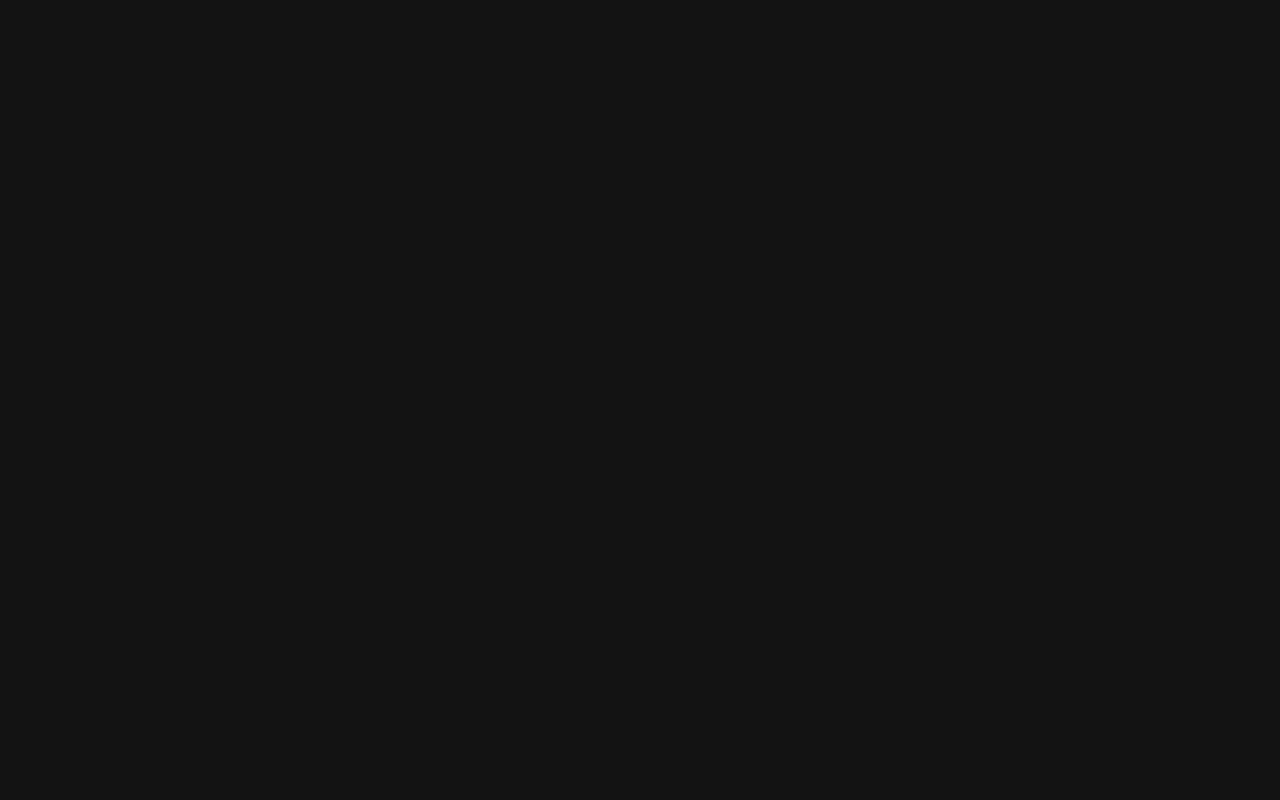
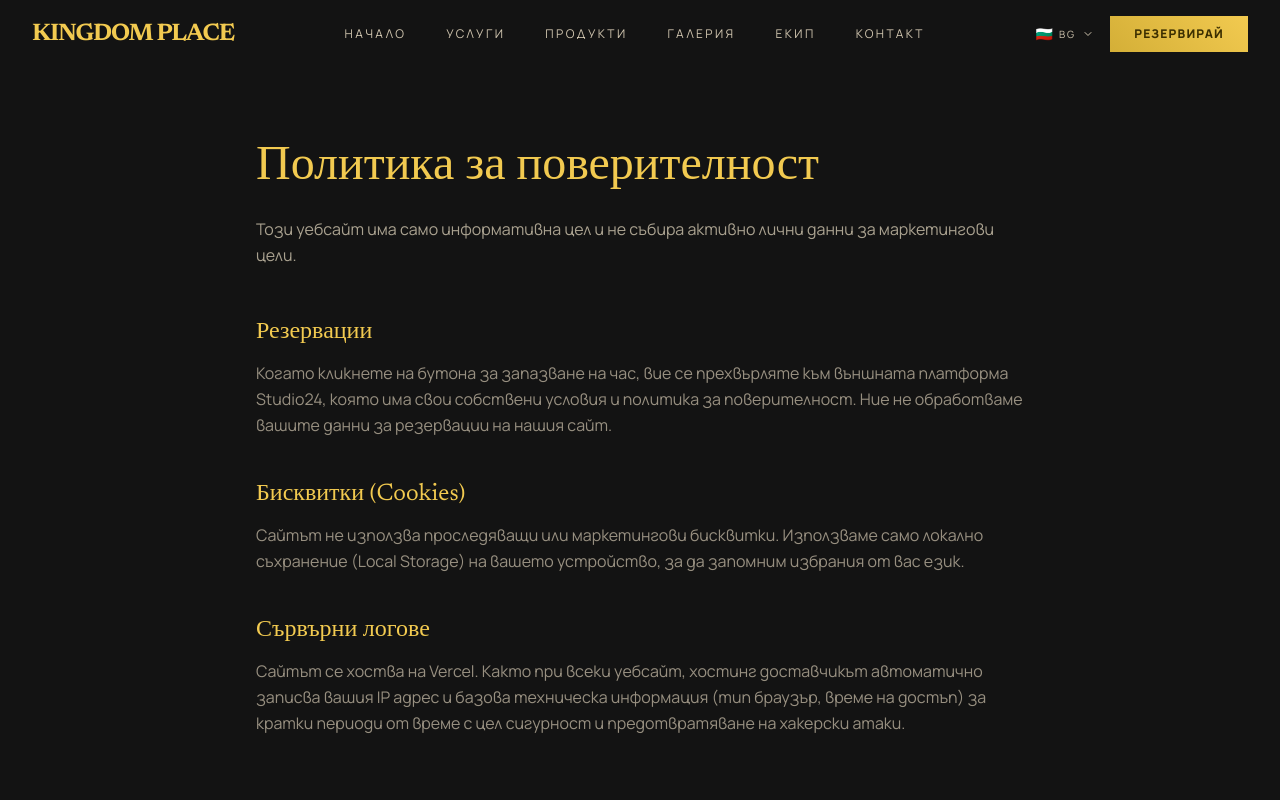
Before and after one commit to ktodorov12/kingdom-place, a React (Vite) app: page /privacy in a window 1280 px wide. Before the commit this address had no page. Shown: the top 800 px of the page. Built offline with nearby package versions, Linux system fonts and the light colour scheme.

Commit message:
feat: add Privacy Policy page and integrate into routing; update footer and translations

```diff
--- a/src/App.tsx
+++ b/src/App.tsx
@@ -9,6 +9,7 @@ import Gallery from "./pages/Gallery";
 import Team from "./pages/Team";
 import Contact from "./pages/Contact";
 import Products from "./pages/Products";
+import PrivacyPolicy from "./pages/PrivacyPolicy";
 
 export default function App() {
   return (
@@ -25,6 +26,7 @@ export default function App() {
               <Route path="products" element={<Products />} />
               <Route path="team" element={<Team />} />
               <Route path="contact" element={<Contact />} />
+              <Route path="privacy" element={<PrivacyPolicy />} />
             </Route>
           </Routes>
         </BrowserRouter>
--- a/src/components/Footer.tsx
+++ b/src/components/Footer.tsx
@@ -60,6 +60,11 @@ export default function Footer() {
           <p className="pt-6 text-[10px] tracking-[0.3em] uppercase text-on-surface-variant/40">
             {t.footer.copyright}
           </p>
+          <Link
+            to="/privacy"
+            className="block text-[10px] tracking-[0.2em] uppercase text-on-surface-variant/80 hover:text-primary transition-all">
+            {t.footer.privacyPolicy}
+          </Link>
         </div>
       </div>
     </footer>
--- a/src/locales/bg.ts
+++ b/src/locales/bg.ts
@@ -167,6 +167,7 @@ const bg = {
     studio24Booking: "Резервация в Studio24",
     follow: "Последвайте ни",
     copyright: "© 2026 Kingdom Place. Всички права запазени.",
+    privacyPolicy: "Политика за поверителност",
   },
 
   /* ─── Booking modal ─── */
@@ -301,6 +302,21 @@ const bg = {
     mask: "Маска",
     haircut: "Подстригване",
   },
+
+  /* ─── Privacy Policy ─── */
+  privacy: {
+    title: "Политика за поверителност",
+    intro:
+      "Този уебсайт има само информативна цел и не събира активно лични данни за маркетингови цели.",
+    reservationsTitle: "Резервации",
+    reservations:
+      "Когато кликнете на бутона за запазване на час, вие се прехвърляте към външната платформа Studio24, която има свои собствени условия и политика за поверителност. Ние не обработваме вашите данни за резервации на нашия сайт.",
+    cookiesTitle: "Бисквитки (Cookies)",
+    cookies:
+      "Сайтът не използва проследяващи или маркетингови бисквитки. Използваме само локално съхранение (Local Storage) на вашето устройство, за да запомним избрания от вас език.",
+    logsTitle: "Сървърни логове",
+    logs: "Сайтът се хоства на Vercel. Както при всеки уебсайт, хостинг доставчикът автоматично записва вашия IP адрес и базова техническа информация (тип браузър, време на достъп) за кратки периоди от време с цел сигурност и предотвратяване на хакерски атаки.",
+  },
 } as const;
 
 export type Dictionary = typeof bg;
--- a/src/locales/en.ts
+++ b/src/locales/en.ts
@@ -169,6 +169,7 @@ const en: Dictionary = {
     studio24Booking: "Studio24 Booking",
     follow: "Follow",
     copyright: "© 2026 Kingdom Place. All Rights Reserved.",
+    privacyPolicy: "Privacy Policy",
   },
 
   /* ─── Booking modal ─── */
@@ -303,6 +304,21 @@ const en: Dictionary = {
     mask: "Mask",
     haircut: "Haircut",
   },
+
+  /* ─── Privacy Policy ─── */
+  privacy: {
+    title: "Privacy Policy",
+    intro:
+      "This website is for informational purposes only and does not actively collect personal data for marketing purposes.",
+    reservationsTitle: "Reservations",
+    reservations:
+      "When you click the booking button, you are redirected to the external platform Studio24, which has its own terms and privacy policy. We do not process your booking data on our site.",
+    cookiesTitle: "Cookies",
+    cookies:
+      "This site does not use tracking or marketing cookies. We only use Local Storage on your device to remember your selected language.",
+    logsTitle: "Server Logs",
+    logs: "The site is hosted on Vercel. As with any website, the hosting provider automatically records your IP address and basic technical information (browser type, access time) for short periods of time for security and prevention of attacks.",
+  },
 };
 
 export default en;
--- a/src/pages/Contact.tsx
+++ b/src/pages/Contact.tsx
@@ -127,9 +127,9 @@ export default function Contact() {
                       <div className="flex items-center gap-3">
                         <Phone size={18} className="text-primary shrink-0" />
                         <a
-                          href="tel:+359888123456"
+                          href="tel:+359893236974"
                           className="text-xl md:text-2xl font-body hover:text-primary transition-colors duration-300 cursor-pointer">
-                          +359 888 123 456
+                          +359 89 3236 974
                         </a>
                       </div>
                     </div>
--- a/src/pages/Home.tsx
+++ b/src/pages/Home.tsx
@@ -5,6 +5,8 @@ import { Link } from "react-router-dom";
 import { useLanguage } from "../context/LanguageContext";
 import productsData, { type Product } from "../data/productsData";
 import ProductModal from "../components/ProductModal";
+
+import khalilImg from "../../public/khalil.jpg";
 
 /* ─── Reusable scroll-reveal wrapper ─── */
 function Reveal({
@@ -463,11 +465,7 @@ function TeamSection() {
             className="mt-20 md:mt-24 flex flex-col sm:flex-row items-center gap-6 sm:gap-10 bg-surface-container-high p-6 md:p-8 group cursor-pointer transition-all duration-500 hover:shadow-[0_0_40px_rgba(242,202,80,0.06)]">
             <div className="w-24 h-24 md:w-32 md:h-32 shrink-0 overflow-hidden">
               <img
-                src={
-                  t.barbers.khalilName
-                    ? "https://images.unsplash.com/photo-1621605815971-fbc98d665033?w=400&q=80"
-                    : ""
-                }
+                src={t.barbers.khalilName ? khalilImg : ""}
                 alt={t.barbers.khalilName}
                 className="w-full h-full object-cover grayscale group-hover:grayscale-0 transition-all duration-700"
               />
@@ -632,9 +630,9 @@ function ContactSection() {
                     {t.contactPreview.inquiries}
                   </h4>
                   <a
-                    href="tel:+359888123456"
+                    href="tel:+359893236974"
                     className="text-on-surface-variant text-base md:text-lg hover:text-primary transition-colors duration-300">
-                    +359 888 123 456
+                    +359 89 3236 974
                   </a>
                 </div>
               </div>
--- /dev/null
+++ b/src/pages/PrivacyPolicy.tsx
@@ -0,0 +1,62 @@
+import { motion } from "framer-motion";
+import { useLanguage } from "../context/LanguageContext";
+
+const fade = {
+  hidden: { opacity: 0, y: 20 },
+  visible: (i: number) => ({
+    opacity: 1,
+    y: 0,
+    transition: { delay: i * 0.1, duration: 0.5 },
+  }),
+};
+
+export default function PrivacyPolicy() {
+  const { t } = useLanguage();
+
+  const sections = [
+    { title: t.privacy.reservationsTitle, body: t.privacy.reservations },
+    { title: t.privacy.cookiesTitle, body: t.privacy.cookies },
+    { title: t.privacy.logsTitle, body: t.privacy.logs },
+  ];
+
+  return (
+    <section className="min-h-screen bg-surface-default px-6 md:px-12 py-28 md:py-36">
+      <div className="max-w-3xl mx-auto">
+        <motion.h1
+          className="font-headline text-3xl md:text-5xl text-primary mb-6"
+          initial="hidden"
+          animate="visible"
+          custom={0}
+          variants={fade}>
+          {t.privacy.title}
+        </motion.h1>
+
+        <motion.p
+          className="font-body text-on-surface-variant/80 text-sm md:text-base leading-relaxed mb-12"
+          initial="hidden"
+          animate="visible"
+          custom={1}
+          variants={fade}>
+          {t.privacy.intro}
+        </motion.p>
+
+        {sections.map((s, i) => (
+          <motion.div
+            key={s.title}
+            className="mb-10"
+            initial="hidden"
+            animate="visible"
+            custom={i + 2}
+            variants={fade}>
+            <h2 className="font-headline text-xl md:text-2xl text-primary mb-3">
+              {s.title}
+            </h2>
+            <p className="font-body text-on-surface-variant/70 text-sm md:text-base leading-relaxed">
+              {s.body}
+            </p>
+          </motion.div>
+        ))}
+      </div>
+    </section>
+  );
+}
```
